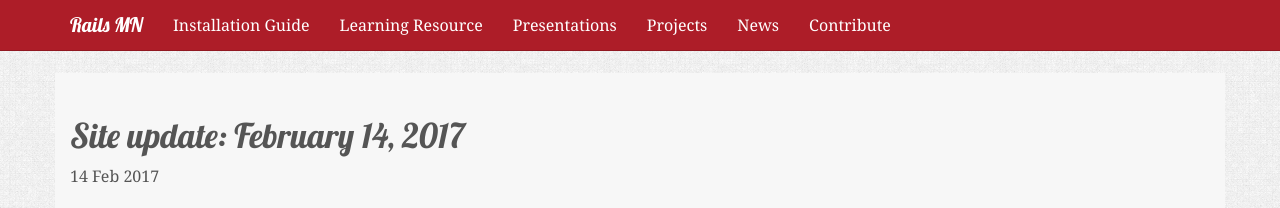
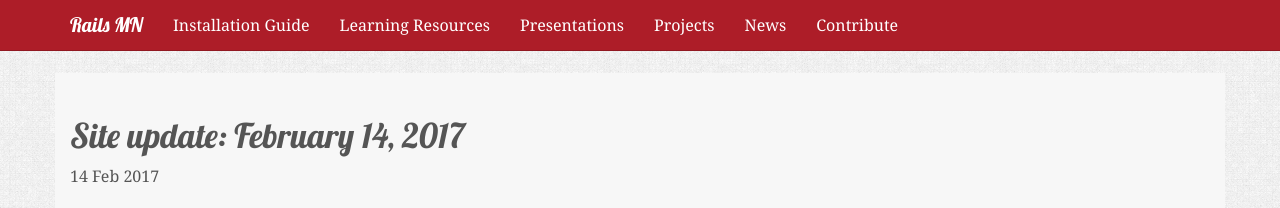
Before and after one commit to railsmn/railsmn.github.io, a Jekyll site: the page built from _posts/2017-02-14-site-update.md, in a window 1280 px wide. Shown: the top 208 px of the page. Built offline with Jekyll 4.4.1, drawn with Linux system fonts in a browser that asks for light colours.

Commit message:
get the link right

```diff
--- a/_includes/navigation.html
+++ b/_includes/navigation.html
@@ -7,7 +7,7 @@
 
     <ul class="nav navbar-nav">
       <li><a href="/installation">Installation Guide</a></li>
-      <li><a href="/learning">Learning Resource</a></li>
+      <li><a href="/resources">Learning Resources</a></li>
       <li><a href="/presentations">Presentations</a></li>
       <li><a href="/projects">Projects</a></li>
       <li><a href="/news.html">News</a></li>
--- a/_posts/2017-02-14-site-update.md
+++ b/_posts/2017-02-14-site-update.md
@@ -10,7 +10,7 @@
 us use their awesome space.
 
 I was inspired to update this site by adding a new
-section, [Learning Resources]({{site.baseurl}}/learning) listing
+section, [Learning Resources]({{site.baseurl}}/resources) listing
 online resources for learning Ruby and Rails.
 
 Check it out, I hope you like it. If you have feedback, please use
```
